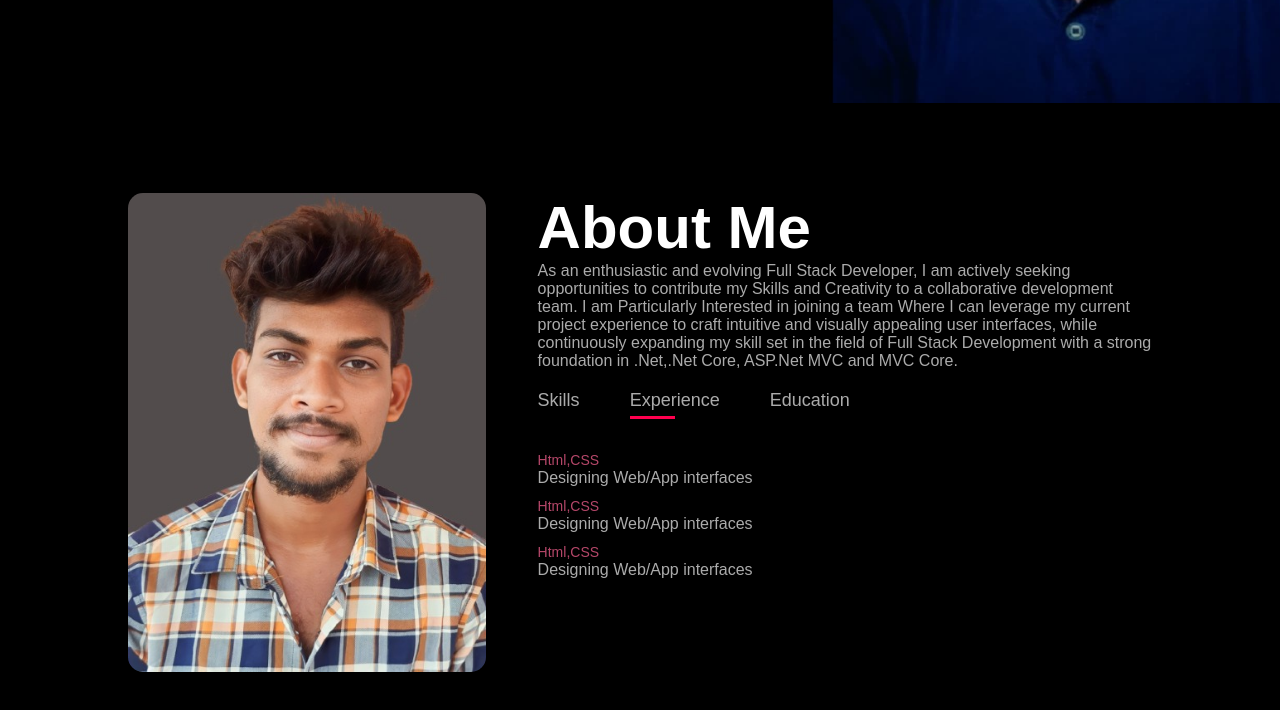
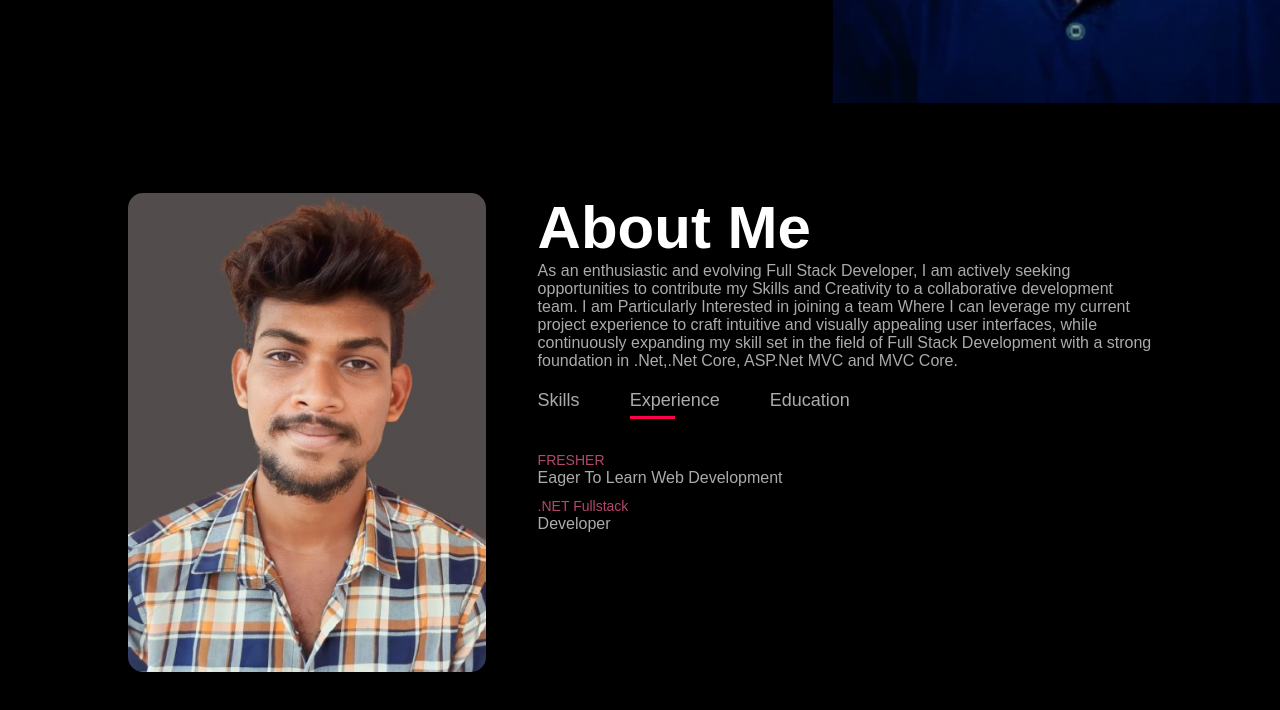
Before and after one commit to TharunKoduru/portfolio, a plain HTML site: page index.html in a window 1280 px wide. Both pictures are taken after a click on the element "Experience". Shown: the part 697-1407 px from the top of the page. Drawn offline with Linux system fonts and the light colour scheme.

Commit message:
Update index.html

```diff
--- a/index.html
+++ b/index.html
@@ -53,9 +53,9 @@
                     </div>
                     <div class="tab-contents" id="experience">
                         <ul>
-                            <li><span>Html,CSS</span><br>Designing Web/App interfaces</li>
-                            <li><span>Html,CSS</span><br>Designing Web/App interfaces</li>
-                            <li><span>Html,CSS</span><br>Designing Web/App interfaces</li>
+                            <li><span>FRESHER</span><br>Eager To Learn Web Development</li>
+                            <li><span>.NET Fullstack</span><br>Developer</li>
+
                         </ul>
                     </div>
                     <div class="tab-contents" id="education">
```
